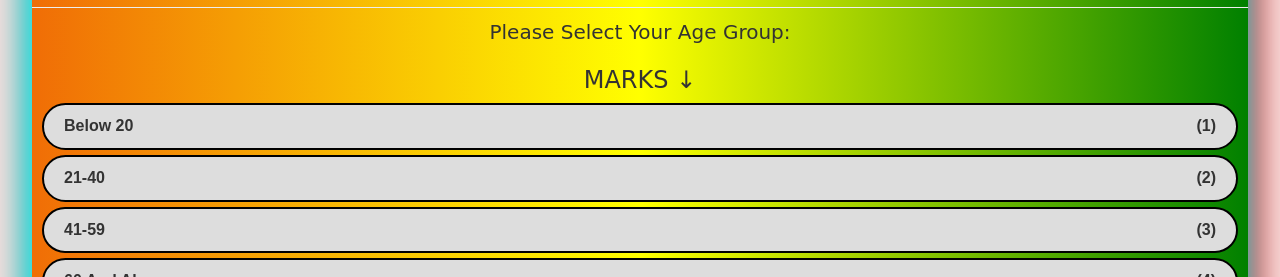
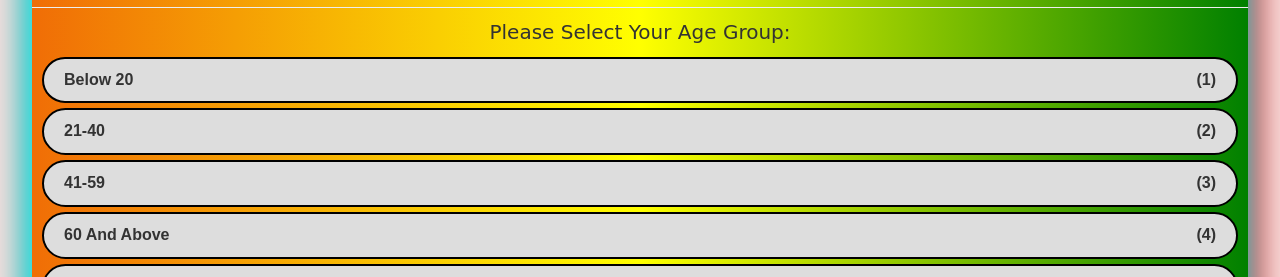
Before and after one commit to sharvil1234/Self-Covid-Assessment-App, a plain HTML site: page index.html in a window 1280 px wide. Shown: the part 520-797 px from the top of the page. Drawn offline with nearby package versions, Linux system fonts and the light colour scheme; a web font is replaced by a local one.

Commit message:
Update index.html

```diff
--- a/index.html
+++ b/index.html
@@ -42,7 +42,7 @@
                 <h3 id="h3">AGE</h3>
                 <hr>
                 <p>Please Select Your Age Group: </p>
-                <h3>MARKS ↓</h3>
+
                 <div class="radio-toolbar">
                     <input type="radio" id="radio_below_20" name="radioAge" value="1" onclick="score_age_1();">
                     <label for="radio_below_20"> Below 20
```
